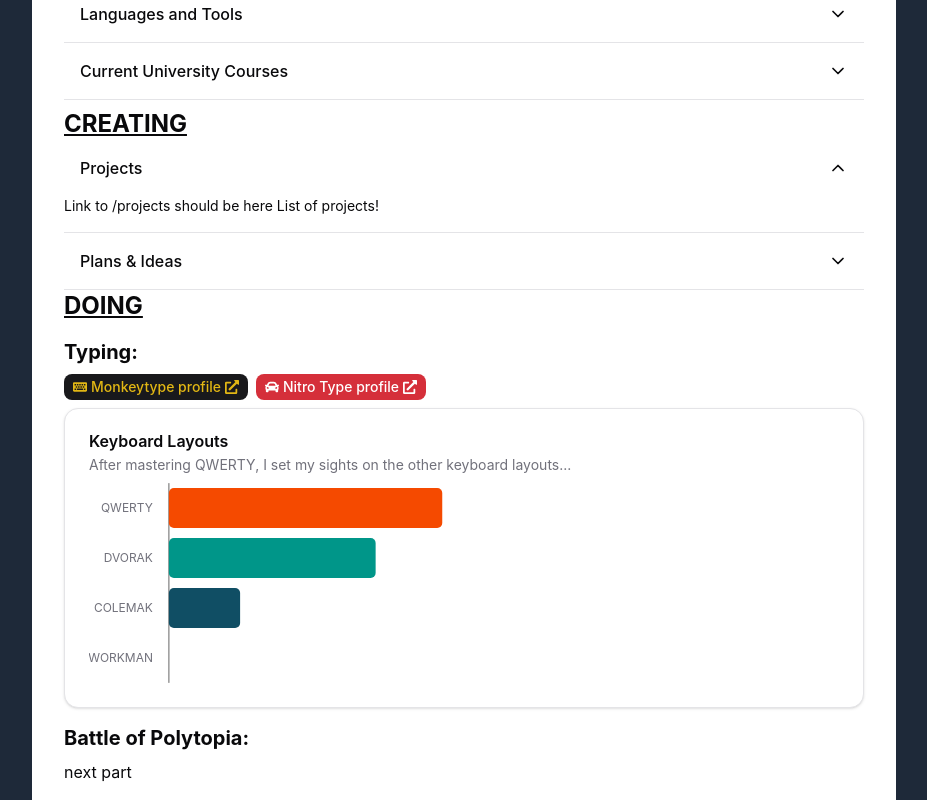
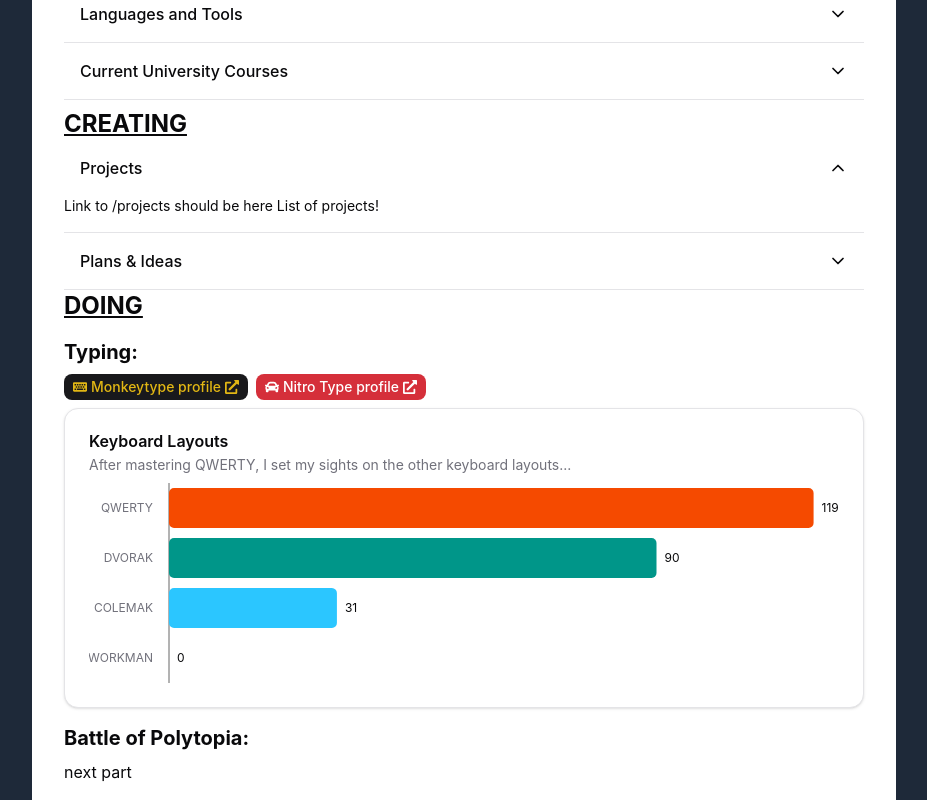
Before and after one commit to br-Chan/br-chan.github.io, a React (Vite) app: page / in a window 1280 px wide. Shown: the part 406-1206 px from the top of the page, without its empty margins (176-1103 px from the left). Built offline with nearby package versions, Linux system fonts and the light colour scheme.

Commit message:
refactor: add w-full to chart so it extends to the end and add custom WPM label

```diff
--- a/src/routes/-components/TypingCharts.tsx
+++ b/src/routes/-components/TypingChart.tsx
@@ -1,6 +1,6 @@
 "use client";
 
-import { Bar, BarChart, XAxis, YAxis } from "recharts";
+import { Bar, BarChart, LabelList, XAxis, YAxis } from "recharts";
 
 import {
 	Card,
@@ -31,7 +31,7 @@ const chartConfig = {
 	},
 } satisfies ChartConfig;
 
-export const TypingCharts = () => {
+export const TypingChart = () => {
 	return (
 		<Card className="flex flex-col">
 			<CardHeader className="items-center pb-0">
@@ -42,13 +42,17 @@ export const TypingCharts = () => {
 				</CardDescription>
 			</CardHeader>
 			<CardContent>
-				<ChartContainer className="max-h-[200px]" config={chartConfig}>
+				<ChartContainer
+					className="max-h-[200px] w-full"
+					config={chartConfig}
+				>
 					<BarChart
 						accessibilityLayer
 						data={chartData}
 						layout="vertical"
 						margin={{
 							left: 20,
+							right: 20,
 						}}
 					>
 						<XAxis dataKey="wpm" hide type="number" />
@@ -62,7 +66,15 @@ export const TypingCharts = () => {
 							content={<ChartTooltipContent hideLabel />}
 							cursor={false}
 						/>
-						<Bar dataKey="wpm" fill="var(--color-wpm)" radius={5} />
+						<Bar dataKey="wpm" fill="var(--color-wpm)" radius={5}>
+							<LabelList
+								className="fill-foreground"
+								dataKey="wpm"
+								fontSize={12}
+								offset={8}
+								position="right"
+							/>
+						</Bar>
 					</BarChart>
 				</ChartContainer>
 			</CardContent>
--- a/src/routes/index.tsx
+++ b/src/routes/index.tsx
@@ -8,7 +8,7 @@ import {
 	AccordionTrigger,
 } from "@/components/animate-ui/radix/accordion";
 import { Badge } from "@/components/ui/badge";
-import { TypingCharts } from "./-components/TypingCharts";
+import { TypingChart } from "./-components/TypingChart";
 
 export const Route = createFileRoute("/")({
 	component: App,
@@ -136,7 +136,7 @@ function App() {
 							</Badge>
 						</span>
 						<div>
-							<TypingCharts />
+							<TypingChart />
 						</div>
 					</section>
 					<section className="flex flex-col gap-2">
--- a/src/styles.css
+++ b/src/styles.css
@@ -41,7 +41,7 @@ code {
 	--ring: oklch(0.871 0.006 286.286);
 	--chart-1: oklch(0.646 0.222 41.116);
 	--chart-2: oklch(0.6 0.118 184.704);
-	--chart-3: oklch(0.398 0.07 227.392);
+	--chart-3: oklch(77.515% 0.14446 229.313);
 	--chart-4: oklch(0.828 0.189 84.429);
 	--chart-5: oklch(0.769 0.188 70.08);
 	--radius: 0.625rem;
```
